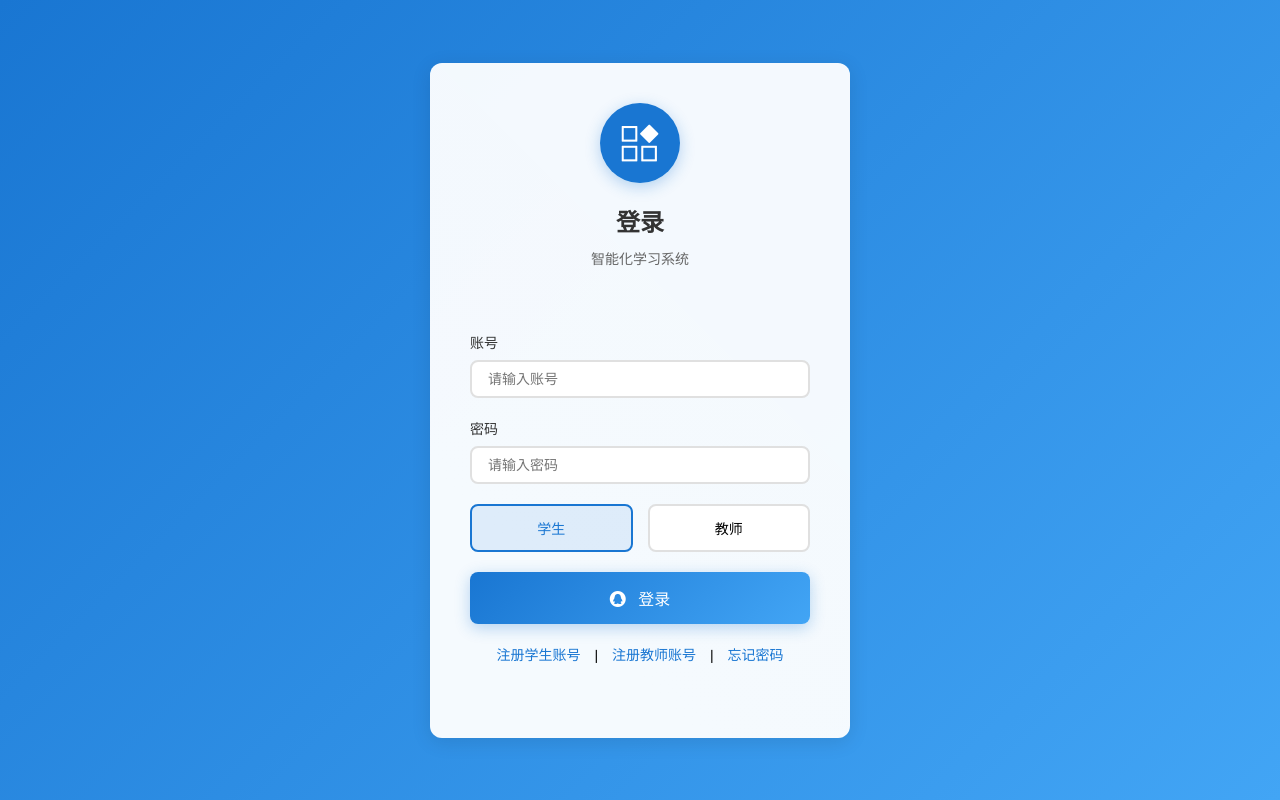
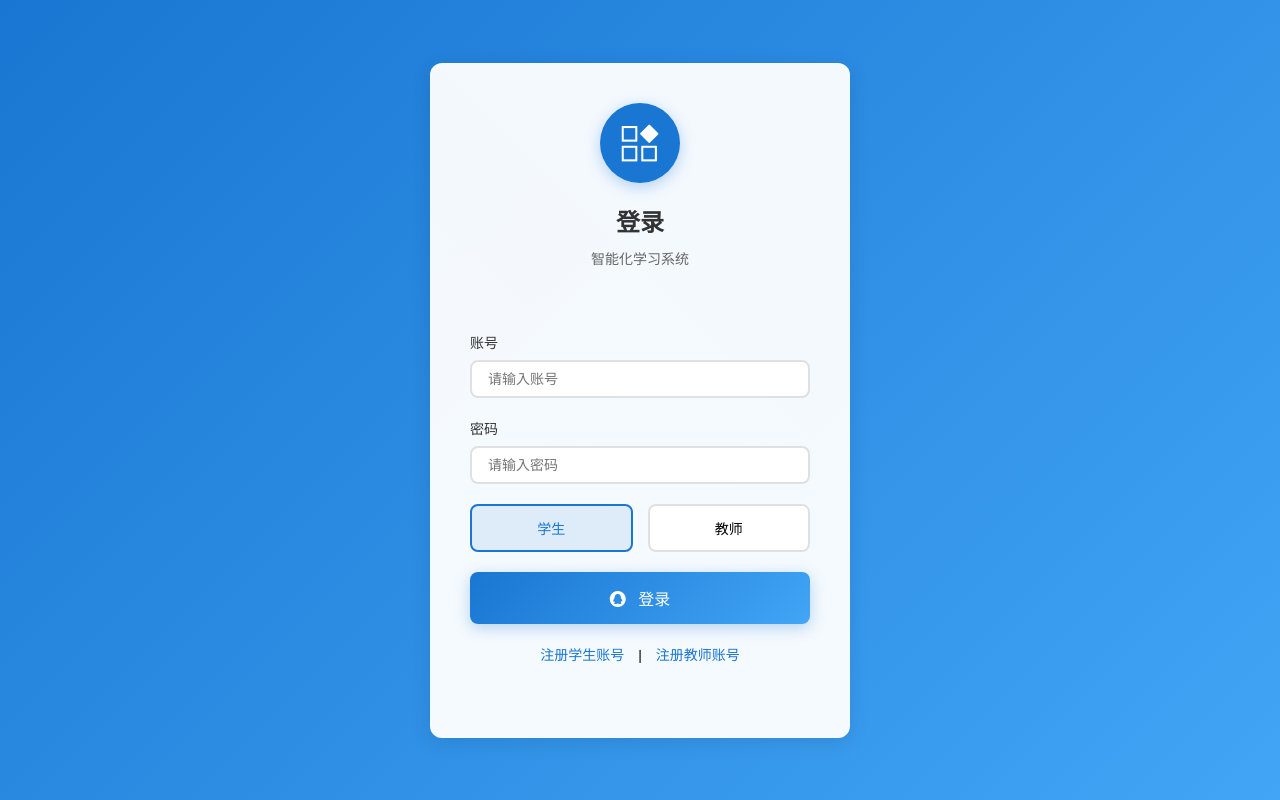
Before and after one commit to error114514/AI-Powered-Learning-Management-System, a Django app: page /pages/login/login.html in a window 1280 px wide. Run offline with Django 3.2, Linux system fonts and the light colour scheme.

Commit message:
feat: 删除忘记密码功能

```diff
--- a/templates/front/pages/login/login.html
+++ b/templates/front/pages/login/login.html
@@ -211,10 +211,10 @@
 
             <div class="login-links">
                 <a href="javascript:registerClick('xuesheng')">注册学生账号</a>
-                            <span style="margin: 0 10px;">|</span>
-                            <a href="javascript:registerClick('jiaoshi')">注册教师账号</a>
                 <span style="margin: 0 10px;">|</span>
-                <a href="#">忘记密码</a>
+                <a href="javascript:registerClick('jiaoshi')">注册教师账号</a>
+                <!--<span style="margin: 0 10px;">|</span>
+                <a href="#">忘记密码</a>-->
             </div>
         </form>
     </div>
```
